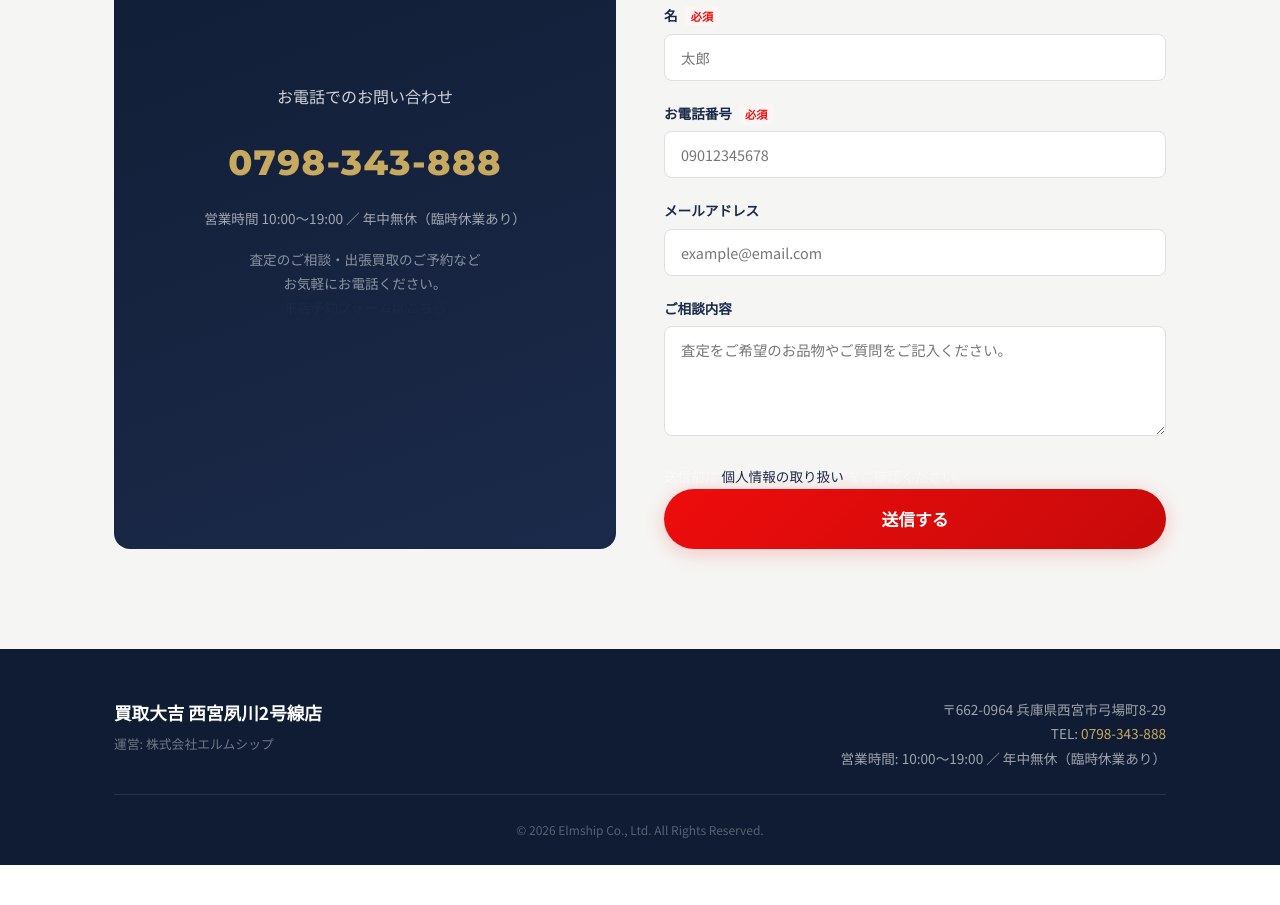
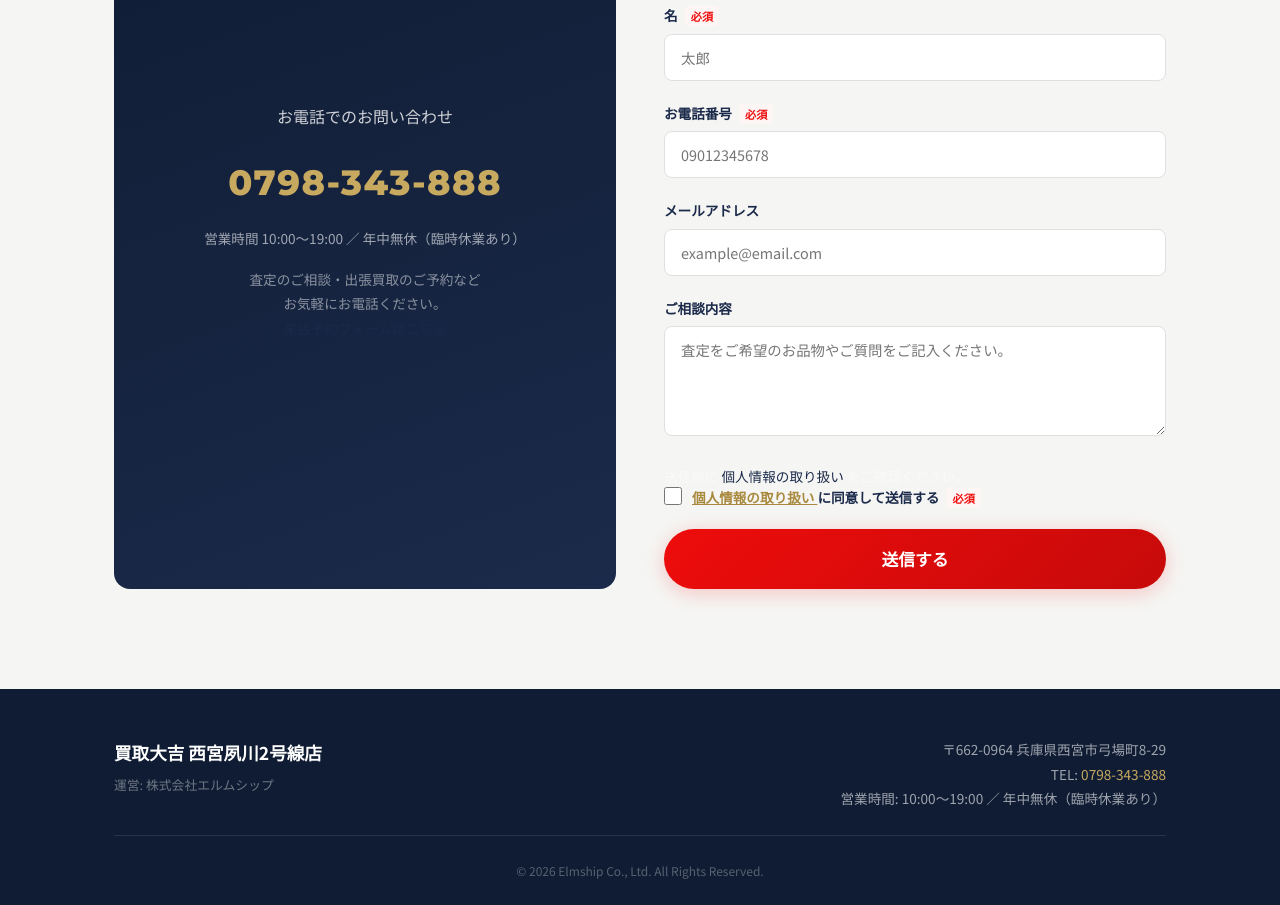
Before and after one commit to funatsukikeiichi-ctrl/elmship-daikichi, a website: page index.html in a window 1280 px wide. Shown: the part 8340-9245 px from the top of the page. Before the commit the page ends 9205 px from the top, so only its background shows below. Drawn offline with Linux system fonts and the light colour scheme.

Commit message:
Require privacy consent on contact form

```diff
--- a/index.html
+++ b/index.html
@@ -721,6 +721,17 @@
               </a>
               をご確認ください。
             </p>
+            <div class="form-group form-group-consent">
+              <label class="consent-check" for="privacyConsent">
+                <input type="checkbox" id="privacyConsent" name="privacyConsent" required>
+                <span>
+                  <a href="https://reserve-daikichi.elmship.com/privacy?store=nishinomiya-shukugawa2" target="_blank" rel="noopener noreferrer">
+                    個人情報の取り扱い
+                  </a>
+                  に同意して送信する <span class="required">必須</span>
+                </span>
+              </label>
+            </div>
             <div id="contactFormStatus" class="contact-note" role="status" aria-live="polite"></div>
             <button type="submit" class="btn btn-brand btn-lg btn-full">送信する</button>
           </form>
--- a/script.js
+++ b/script.js
@@ -59,6 +59,10 @@ document.addEventListener('DOMContentLoaded', () => {
   if (form) {
     form.addEventListener('submit', async (e) => {
       e.preventDefault();
+      if (!form.checkValidity()) {
+        form.reportValidity();
+        return;
+      }
       const lastName = form.querySelector('#lastName').value.trim();
       const firstName = form.querySelector('#firstName').value.trim();
       const phone = normalizePhoneInput(form.querySelector('#phone').value);
--- a/style.css
+++ b/style.css
@@ -1362,6 +1362,32 @@ img {
   resize: vertical;
 }
 
+.form-group-consent {
+  margin-top: -4px;
+}
+
+.consent-check {
+  display: flex !important;
+  align-items: flex-start;
+  gap: 10px;
+  font-size: 0.85rem;
+  font-weight: 500;
+  color: var(--text);
+  margin-bottom: 0;
+}
+
+.consent-check input[type="checkbox"] {
+  width: 18px;
+  height: 18px;
+  margin-top: 2px;
+  flex: 0 0 18px;
+}
+
+.consent-check a {
+  color: var(--accent-dark);
+  text-decoration: underline;
+}
+
 /* ===========================
    FOOTER
    =========================== */
```
